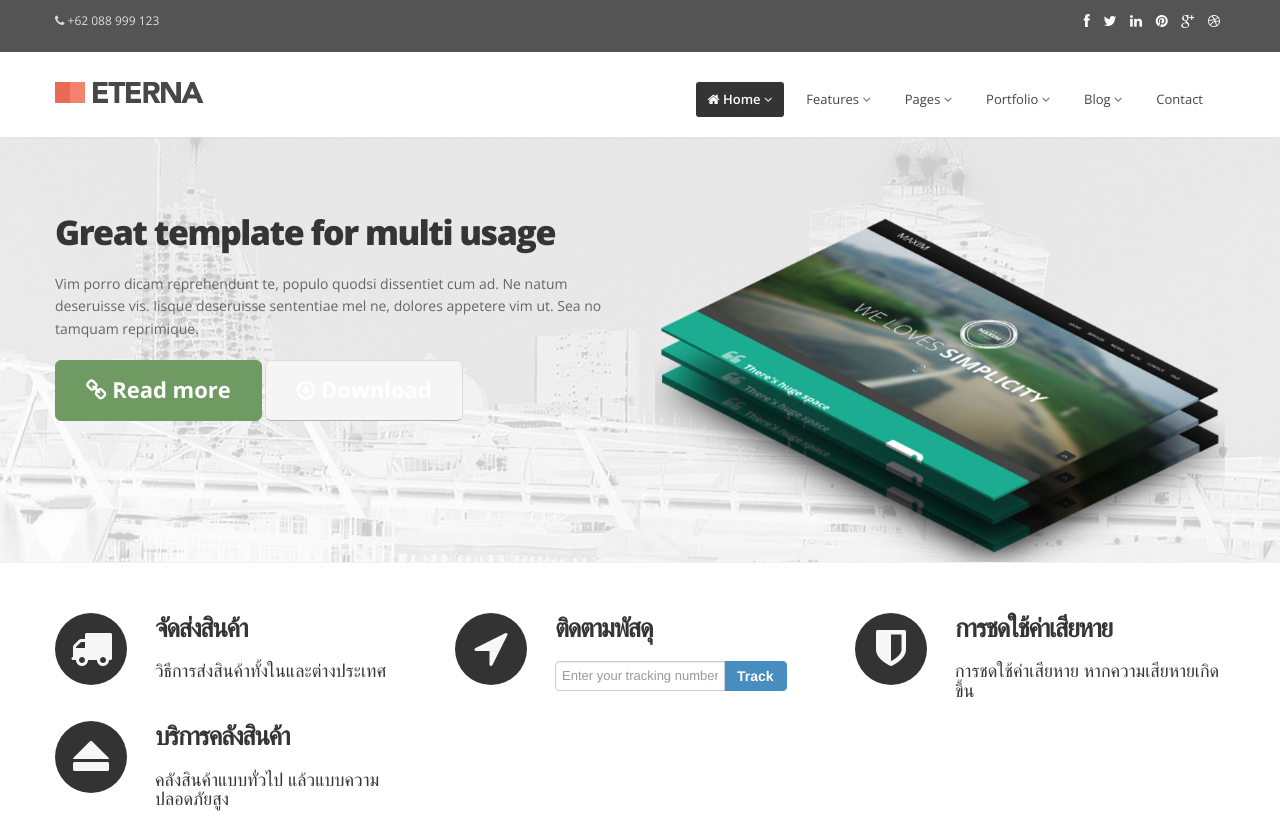
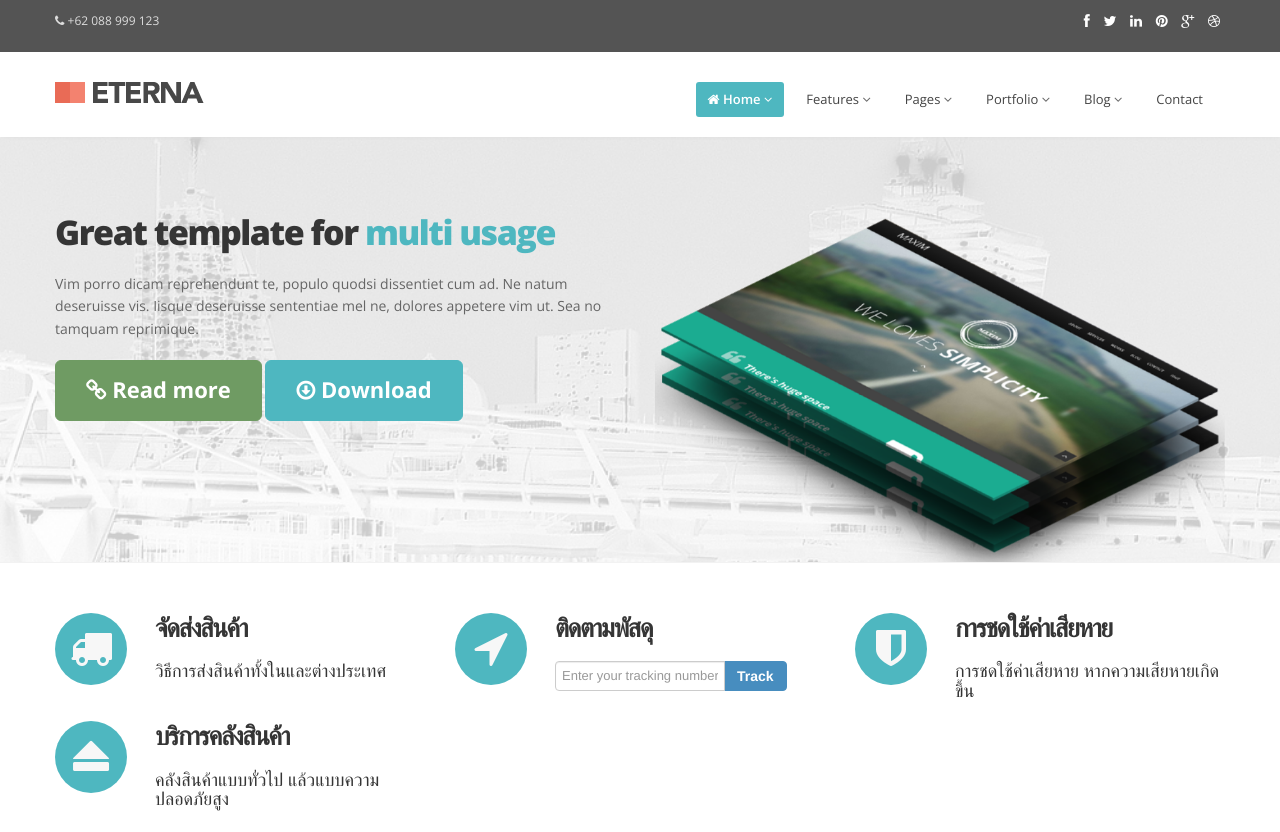
Before and after one commit to aesd0000/trackeeProject, a website: page Eterna/index.html in a window 1280 px wide. Shown: the top 832 px of the page. Drawn offline with nearby package versions, Linux system fonts and the light colour scheme.

Commit message:
fix color

```diff
--- a/Eterna/index.html
+++ b/Eterna/index.html
@@ -19,7 +19,7 @@
   <link href="css/style.css" rel="stylesheet" />
 
   <!-- Theme skin -->
-  <link href="color/blue.css" rel="stylesheet" />
+  <link href="color/default.css" rel="stylesheet" />
 
   <!-- Fav and touch icons -->
   <link rel="apple-touch-icon-precomposed" sizes="144x144" href="ico/apple-touch-icon-144-precomposed.png" />
```
